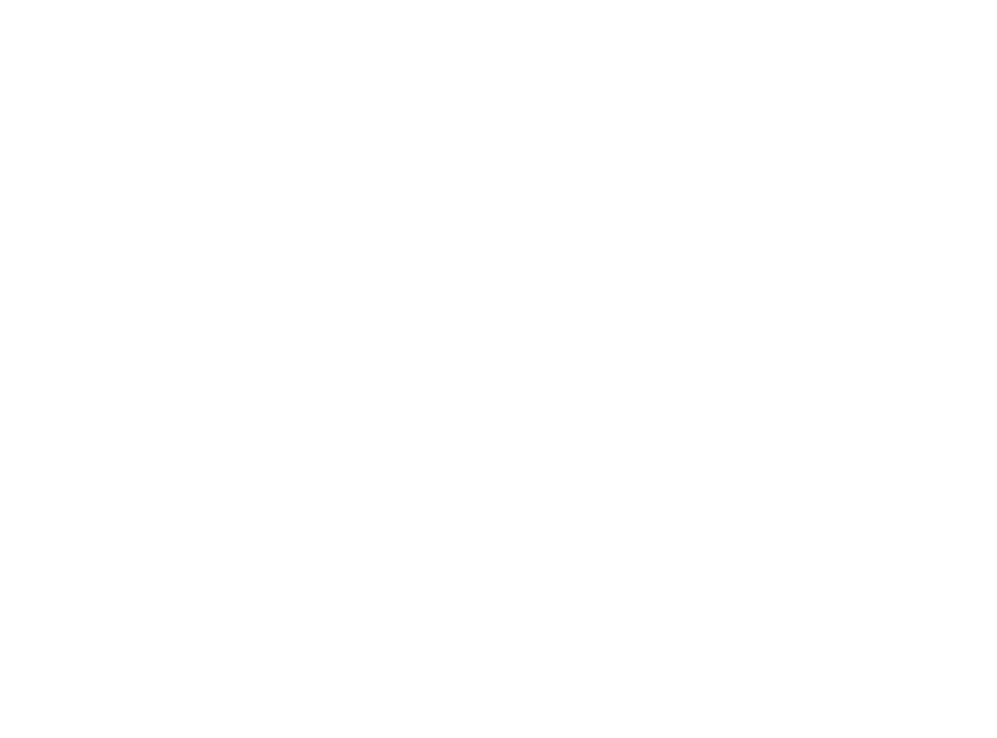
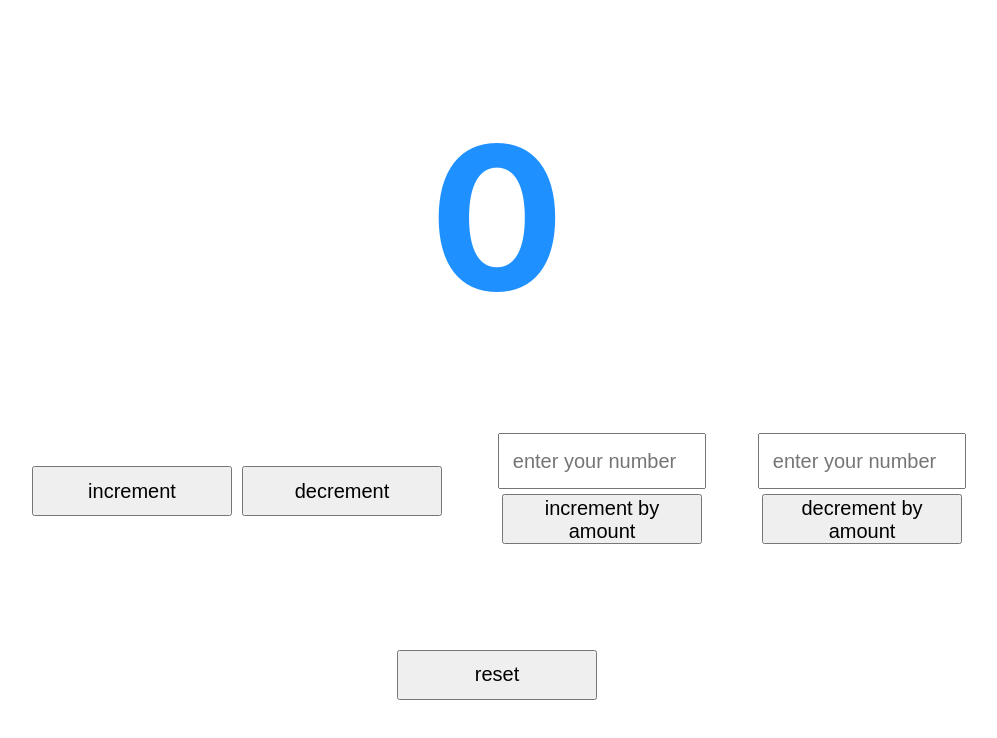
Before and after one commit to nataliaMykhailova/react_module, a React (Create React App) app: page / in a window 1280 px wide. Shown: the top 738 px of the page, without its empty margins (143-1140 px from the left). Built offline with nearby package versions, Linux system fonts and the light colour scheme.

Commit message:
commit_lesson12

```diff
--- a/package.json
+++ b/package.json
@@ -14,7 +14,10 @@
     "react-dom": "^18.3.1",
     "react-scripts": "5.0.1",
     "typescript": "^4.9.5",
-    "web-vitals": "^2.1.4"
+    "react-router-dom": "^6.23.1",
+    "redux": "^5.0.1",
+    "react-redux": "^9.1.2",
+    "@reduxjs/toolkit": "^2.2.5"
   },
   "scripts": {
     "start": "react-scripts start",
--- a/src/App.css
+++ /dev/null
@@ -1,38 +0,0 @@
-.App {
-  text-align: center;
-}
-
-.App-logo {
-  height: 40vmin;
-  pointer-events: none;
-}
-
-@media (prefers-reduced-motion: no-preference) {
-  .App-logo {
-    animation: App-logo-spin infinite 20s linear;
-  }
-}
-
-.App-header {
-  background-color: #282c34;
-  min-height: 100vh;
-  display: flex;
-  flex-direction: column;
-  align-items: center;
-  justify-content: center;
-  font-size: calc(10px + 2vmin);
-  color: white;
-}
-
-.App-link {
-  color: #61dafb;
-}
-
-@keyframes App-logo-spin {
-  from {
-    transform: rotate(0deg);
-  }
-  to {
-    transform: rotate(360deg);
-  }
-}
--- a/src/App.tsx
+++ /dev/null
@@ -1,11 +0,0 @@
-import React, {FC} from 'react';
-import './App.css';
-
-const App:FC = () =>  {
-  return (
-      <>
-      </>
-  );
-}
-
-export default App;
--- /dev/null
+++ b/src/components/CounterComponent/CounterComponent.module.css
@@ -0,0 +1,42 @@
+.container {
+    height: 100vh;
+    display: flex;
+    flex-direction: column;
+    justify-content: space-evenly;
+    align-items: center;
+}
+
+.counter {
+    display: flex;
+    justify-content: space-evenly;
+    align-items: center;
+}
+
+h1 {
+    margin: 0;
+    color: dodgerblue;
+    font-size: 200px;
+}
+
+button {
+    margin: 5px;
+    width: 200px;
+    height: 50px;
+    text-align: center;
+    font-size: 20px;
+}
+
+.counter input {
+    width: 200px;
+    height: 50px;
+    font-size: 20px;
+    text-align: center;
+}
+
+.box {
+    margin-left: 50px;
+    display: flex;
+    flex-direction: column;
+    justify-content: center;
+    align-items: center;
+}
--- /dev/null
+++ b/src/components/CounterComponent/CounterComponent.tsx
@@ -0,0 +1,58 @@
+import React, {useRef} from 'react';
+
+import {
+    decrement,
+    decrementByAmount,
+    increment,
+    incrementByAmount,
+    reset,
+    useAppDispatch,
+    useAppSelector
+} from "../../redux/store";
+
+import css from './CounterComponent.module.css'
+
+
+const CounterComponent = () => {
+    const inc = useRef<HTMLInputElement>(null);
+    const dec = useRef<HTMLInputElement>(null);
+    const {value} = useAppSelector(state => state.slice1);
+    const dispatch = useAppDispatch();
+    const handleIncrement = () => {
+        const number = inc.current?.value;
+        if (number) {
+            dispatch(incrementByAmount(+number))
+            inc.current.value='';
+        }
+    }
+    const handleDecrement = () => {
+        const number = dec.current?.value;
+        if (number) {
+            dispatch(decrementByAmount(+number));
+            dec.current.value='';
+        }
+    }
+    return (
+        <div className={css.container}>
+            <h1>{value}</h1>
+            <div className={css.counter}>
+                <button onClick={() => dispatch(increment())}>increment</button>
+
+                <button onClick={() => dispatch(decrement())}>decrement</button>
+
+                <div className={css.box}>
+                    <input type={"number"} placeholder={"enter your number"} ref={inc}/>
+                    <button onClick={() => handleIncrement()}>increment by amount</button>
+                </div>
+
+                <div className={css.box}>
+                    <input type={"number"} placeholder={"enter your number"} ref={dec}/>
+                    <button onClick={() => handleDecrement()}>decrement by amount</button>
+                </div>
+            </div>
+            <button onClick={() => dispatch(reset())}>reset</button>
+        </div>
+    );
+};
+
+export default CounterComponent;
--- a/src/index.tsx
+++ b/src/index.tsx
@@ -1,17 +1,12 @@
 import React from 'react';
 import ReactDOM from 'react-dom/client';
 import './index.css';
-import App from './App';
-import reportWebVitals from './reportWebVitals';
+import {RouterProvider} from "react-router-dom";
+import {routerConfig} from "./router/router";
 
 const root = ReactDOM.createRoot(
   document.getElementById('root') as HTMLElement
 );
 root.render(
-    <App />
+    <RouterProvider router={routerConfig}/>
 );
-
-// If you want to start measuring performance in your app, pass a function
-// to log results (for example: reportWebVitals(console.log))
-// or send to an analytics endpoint. Learn more: https://bit.ly/CRA-vitals
-reportWebVitals();
--- /dev/null
+++ b/src/layouts/MainLayout/MainLayout.tsx
@@ -0,0 +1,17 @@
+import React from 'react';
+import {Provider} from "react-redux";
+
+import CounterPage from "../../pages/CounterPage/CounterPage";
+import {store} from "../../redux/store";
+
+const MainLayout = () => {
+    return (
+        <div>
+            <Provider store={store}>
+            <CounterPage/>
+                </Provider>
+        </div>
+    );
+};
+
+export default MainLayout;
--- /dev/null
+++ b/src/pages/CounterPage/CounterPage.tsx
@@ -0,0 +1,12 @@
+import React from 'react';
+import CounterComponent from "../../components/CounterComponent/CounterComponent";
+
+const CounterPage = () => {
+    return (
+        <div>
+            <CounterComponent/>
+        </div>
+    );
+};
+
+export default CounterPage;
--- /dev/null
+++ b/src/redux/slises/slise1.ts
@@ -0,0 +1,30 @@
+import {createSlice, PayloadAction} from "@reduxjs/toolkit";
+
+type CounterStateType = {
+    value: number
+}
+const initialState: CounterStateType = {
+    value: 0
+}
+export const counterSlice = createSlice({
+    name: 'counterSliceName',
+    initialState: initialState,
+    reducers: {
+        increment: (state) => {
+            state.value += 1;
+        },
+        decrement: (state) => {
+            state.value -= 1;
+        },
+        incrementByAmount: (state, action:PayloadAction<number>) => {
+                state.value += action.payload;
+        },
+        decrementByAmount:(state, action:PayloadAction<number>)=>{
+            state.value -= action.payload
+        },
+        reset: (state) => {
+            state.value = initialState.value;
+        },
+
+    }
+});
--- /dev/null
+++ b/src/redux/store.ts
@@ -0,0 +1,21 @@
+import {configureStore} from "@reduxjs/toolkit";
+import {useDispatch, useSelector} from "react-redux";
+import {counterSlice} from "./slises/slise1";
+
+
+export const {increment,
+decrement,
+incrementByAmount,
+decrementByAmount,
+reset} = counterSlice.actions;
+export const store = configureStore({
+    reducer: {
+        slice1: counterSlice.reducer,
+    }
+});
+
+export type RootState = ReturnType<typeof store.getState>;
+export const useAppSelector = useSelector.withTypes<RootState>();
+
+export type AppDispatch = typeof store.dispatch;
+export const useAppDispatch = useDispatch.withTypes<AppDispatch>();
--- a/src/reportWebVitals.ts
+++ /dev/null
@@ -1,15 +0,0 @@
-import { ReportHandler } from 'web-vitals';
-
-const reportWebVitals = (onPerfEntry?: ReportHandler) => {
-  if (onPerfEntry && onPerfEntry instanceof Function) {
-    import('web-vitals').then(({ getCLS, getFID, getFCP, getLCP, getTTFB }) => {
-      getCLS(onPerfEntry);
-      getFID(onPerfEntry);
-      getFCP(onPerfEntry);
-      getLCP(onPerfEntry);
-      getTTFB(onPerfEntry);
-    });
-  }
-};
-
-export default reportWebVitals;
--- /dev/null
+++ b/src/router/router.tsx
@@ -0,0 +1,13 @@
+import {createBrowserRouter, RouteObject} from "react-router-dom";
+
+import MainLayout from "../layouts/MainLayout/MainLayout";
+
+const routes:RouteObject[] = [
+    {path: '/', element:<MainLayout/>}
+]
+
+const routerConfig = createBrowserRouter(routes);
+
+export {
+    routerConfig
+}
```
Also changed, not shown: src/logo.svg (deleted), 1 other file (tests, documents, lock files or other folders).
